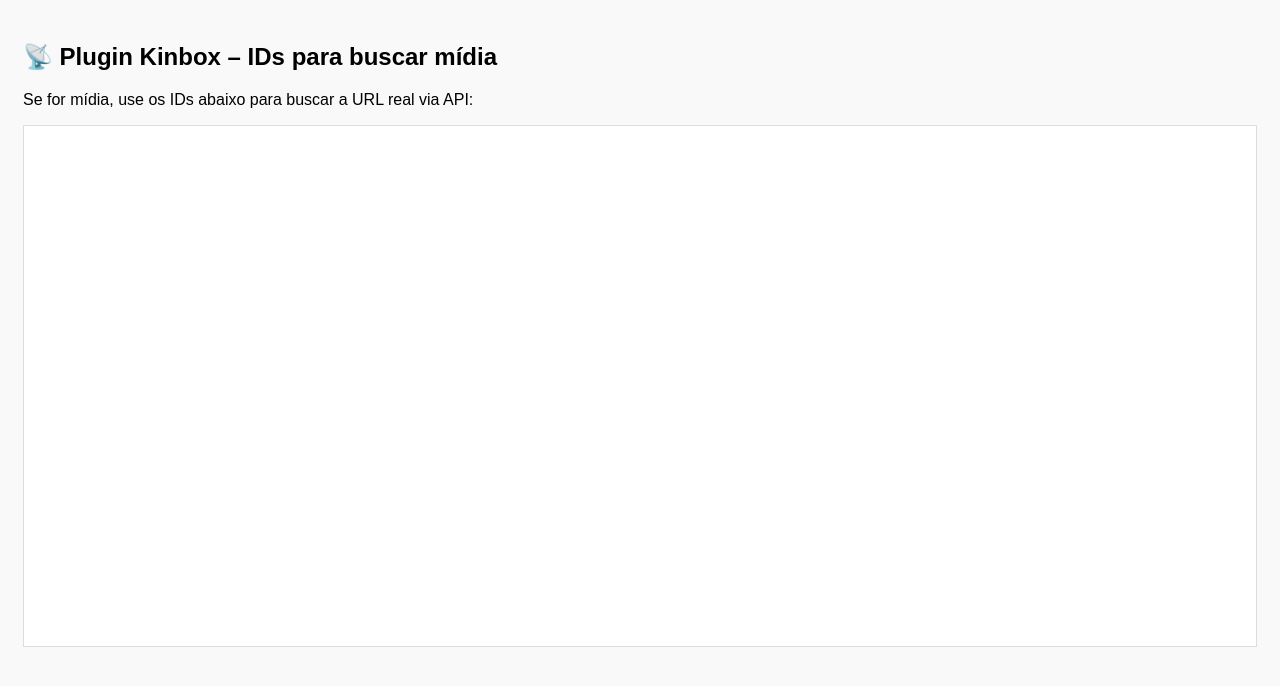
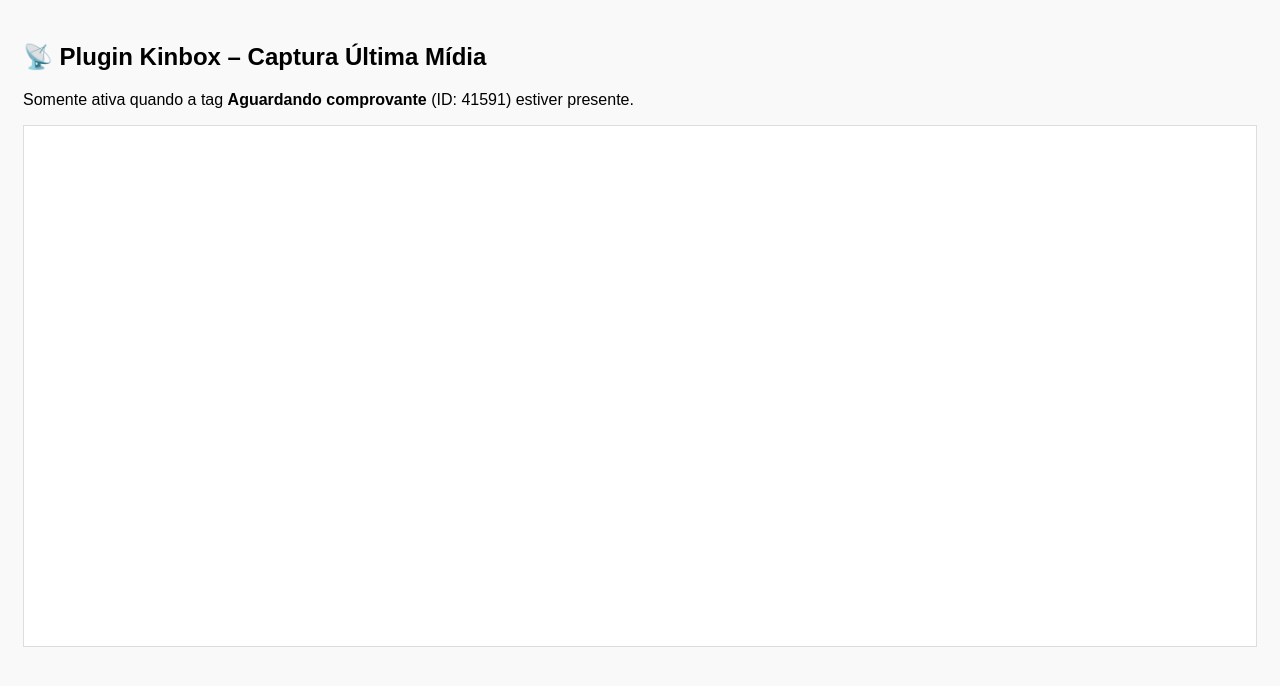
Before and after one commit to Leafarolegna29/kinbox-plugin-comprovante, a plain HTML site: page index.html in a window 1280 px wide. Drawn offline with Linux system fonts and the light colour scheme.

Commit message:
Update index.html

```diff
--- a/index.html
+++ b/index.html
@@ -2,7 +2,7 @@
 <html lang="pt-BR">
 <head>
   <meta charset="UTF-8">
-  <title>Plugin Kinbox - IDs de Mensagens</title>
+  <title>Plugin Kinbox - Última Mídia</title>
   <style>
     body {
       font-family: Arial, sans-serif;
@@ -22,8 +22,8 @@
   </style>
 </head>
 <body>
-  <h2>📡 Plugin Kinbox – IDs para buscar mídia</h2>
-  <p>Se for mídia, use os IDs abaixo para buscar a URL real via API:</p>
+  <h2>📡 Plugin Kinbox – Captura Última Mídia</h2>
+  <p>Somente ativa quando a tag <b>Aguardando comprovante</b> (ID: 41591) estiver presente.</p>
   <div id="logs"></div>
   <script src="plugin.js"></script>
 </body>
```
